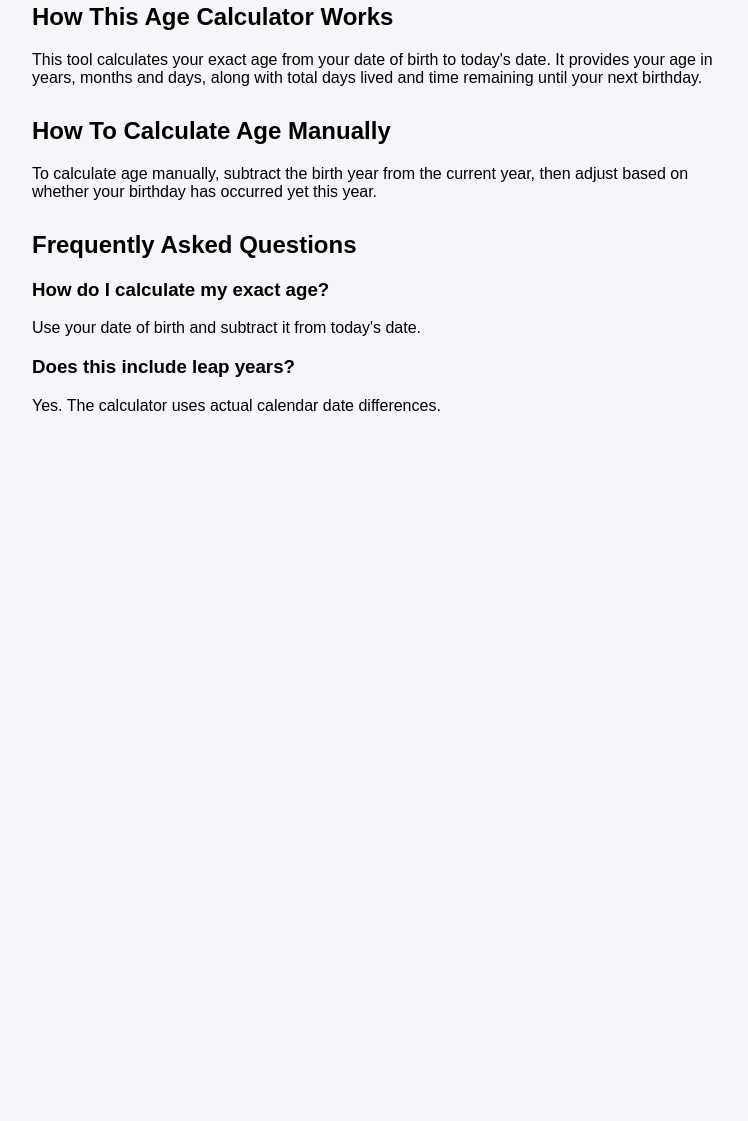
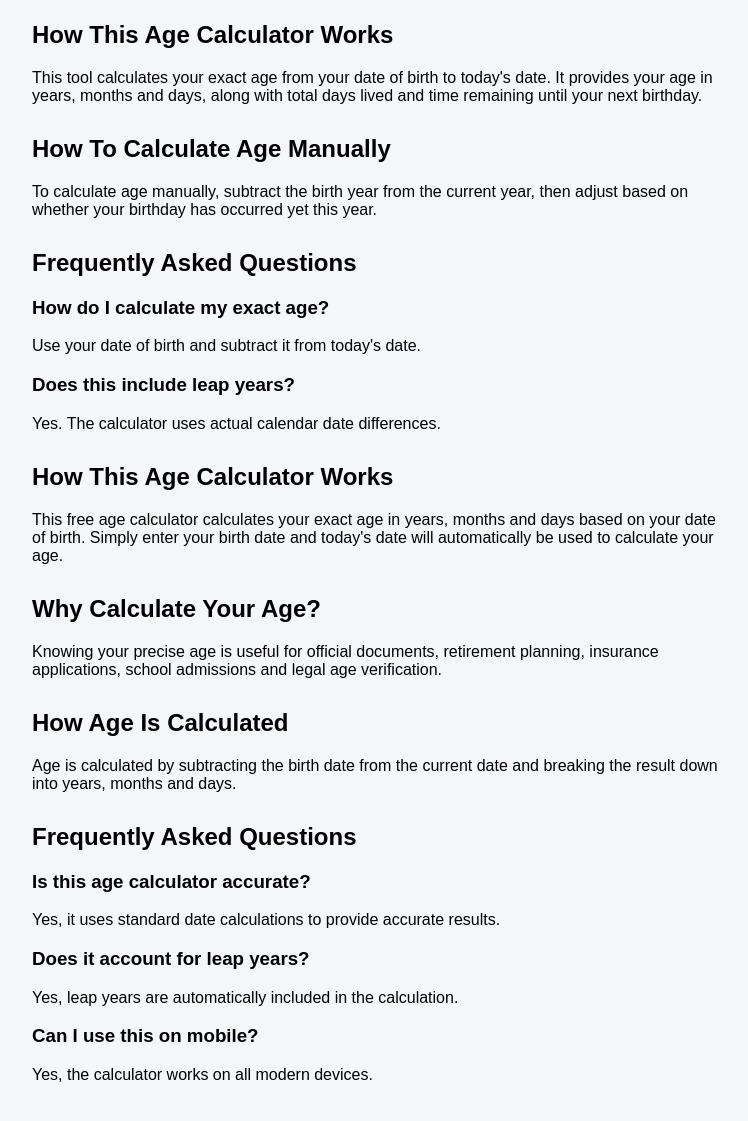
Before and after one commit to bakewellboy69-sys/AGE-CALCULATOR, a plain HTML site: page index.html in a window 1280 px wide. Shown: the part 517-1638 px from the top of the page, without its empty margins (258-1006 px from the left). Before the commit the page ends 1008 px from the top, so only its background shows below. Drawn offline with Linux system fonts and the light colour scheme.

Commit message:
Enhance index.html with navigation and content updates
Added navigation links and improved content structure.

```diff
--- a/index.html
+++ b/index.html
@@ -13,6 +13,14 @@
 
     <h1>Age Calculator</h1>
     <p class="subtitle">Calculate your exact age instantly</p>
+    <nav class="nav">
+    <a href="index.html">Home</a> |
+    <a href="../percentage-calculator/index.html">Percentage Calculator</a> |
+    <a href="../loan-calculator/index.html">Loan Calculator</a> |
+    <a href="privacy.html">Privacy Policy</a> |
+    <a href="contact.html">Contact</a>
+</nav>
+
 
     <div class="card">
         <h2>Enter Your Date of Birth</h2>
@@ -49,6 +57,41 @@
         <p>Yes. The calculator uses actual calendar date differences.</p>
     </section>
 
+    <section class="content">
+
+<h2>How This Age Calculator Works</h2>
+<p>
+This free age calculator calculates your exact age in years, months and days
+based on your date of birth. Simply enter your birth date and today's date
+will automatically be used to calculate your age.
+</p>
+
+<h2>Why Calculate Your Age?</h2>
+<p>
+Knowing your precise age is useful for official documents, retirement planning,
+insurance applications, school admissions and legal age verification.
+</p>
+
+<h2>How Age Is Calculated</h2>
+<p>
+Age is calculated by subtracting the birth date from the current date and
+breaking the result down into years, months and days.
+</p>
+
+<h2>Frequently Asked Questions</h2>
+
+<h3>Is this age calculator accurate?</h3>
+<p>Yes, it uses standard date calculations to provide accurate results.</p>
+
+<h3>Does it account for leap years?</h3>
+<p>Yes, leap years are automatically included in the calculation.</p>
+
+<h3>Can I use this on mobile?</h3>
+<p>Yes, the calculator works on all modern devices.</p>
+
+</section>
+
+
 </div>
 
 <script src="script.js"></script>
```
